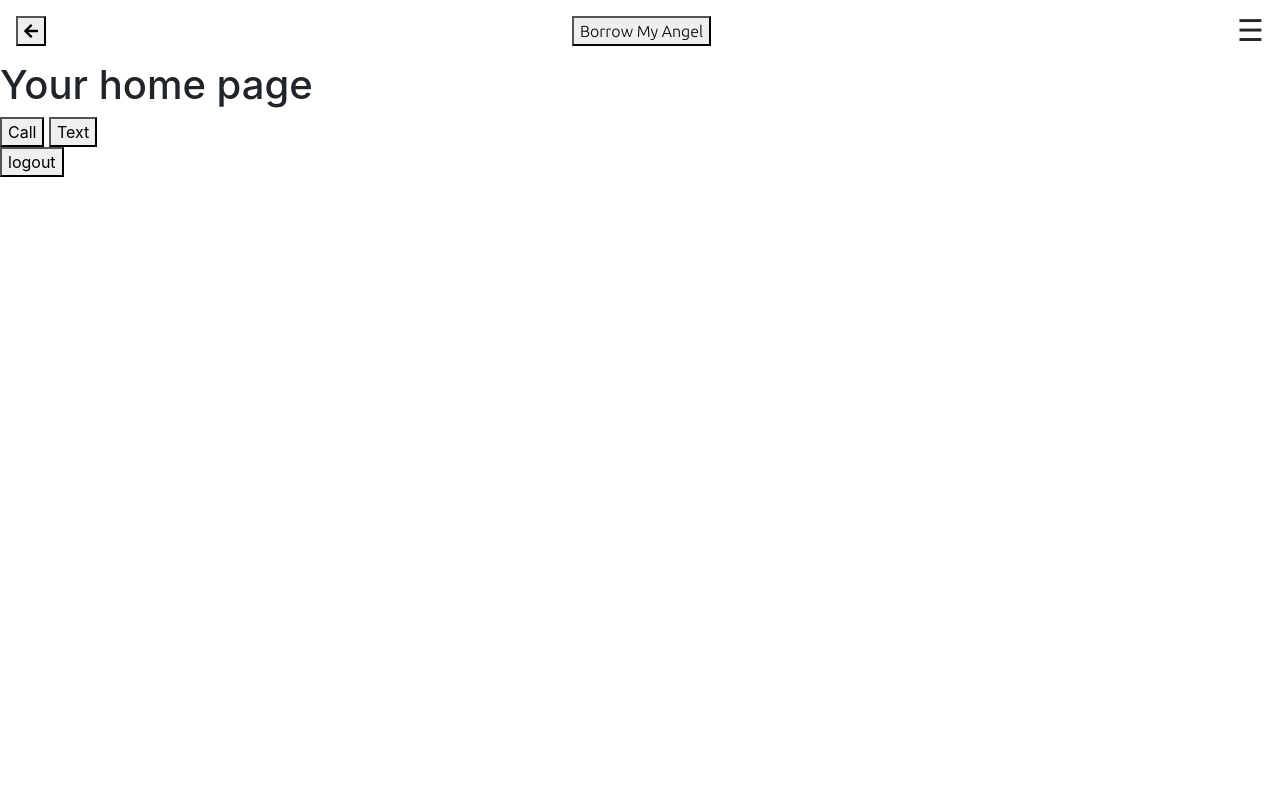
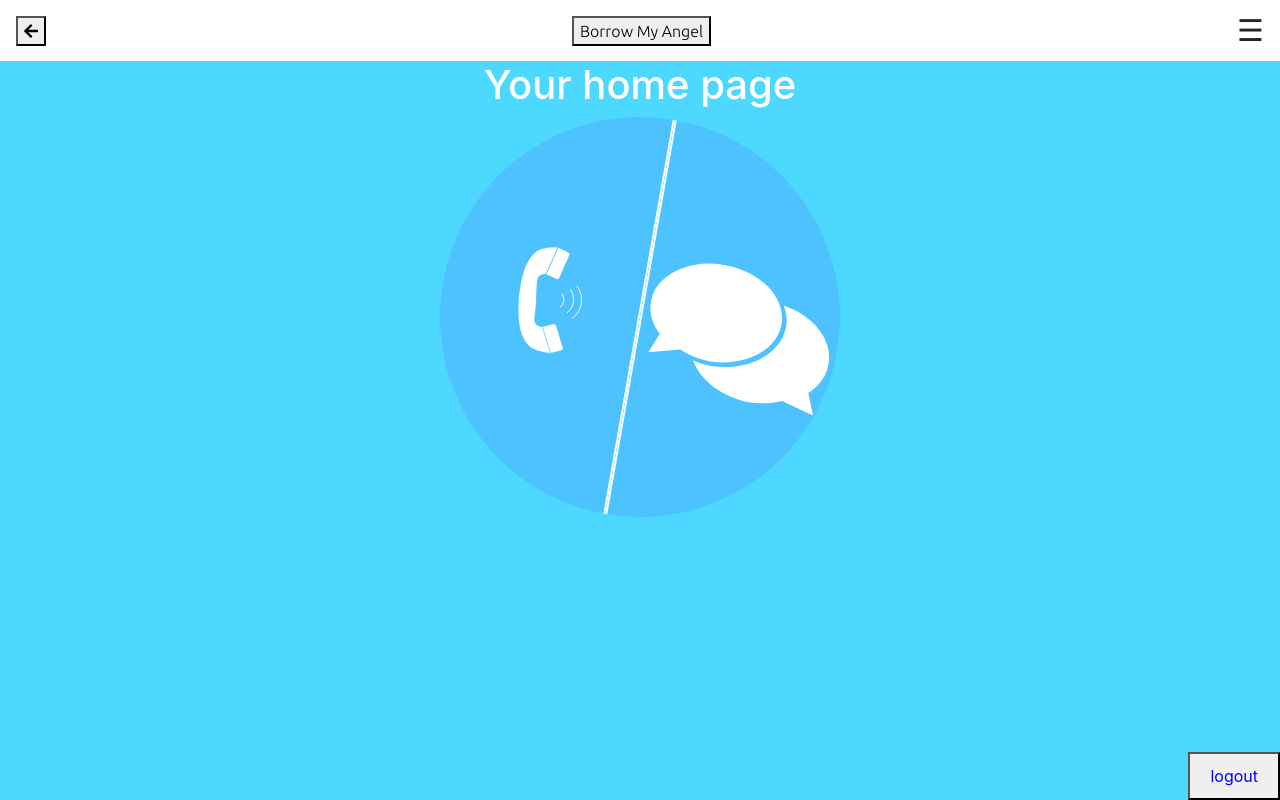
Before and after one commit to benwalley/newTurkey, a PHP site: page /user/index.php in a window 1280 px wide. Run offline with PHP 8.4, Linux system fonts and the light colour scheme; some libraries are stand-ins or nearby versions.

Commit message:
add dashboard and use icons we created

```diff
--- a/css/main.css
+++ b/css/main.css
@@ -91,66 +91,12 @@ button:focus{
 }
 
 .textIcon {
-	width:65%;
+	width: 78%;
+    margin-top: -30px;
+
 }
 
 .phoneIcon {
 	height:65%;
 	margin-left:-25px;
 }
-.availability{
-	border-radius: 50%;
-	margin: auto;
-	height: 125px;
-	width: 125px;
-	color: white;
-	-webkit-transition-duration: 0.4s;
-	transition-duration: 0.4s;
-	background-color: white;
-    color: black;
-
-}
-.availability:hover{
-
-	background-color: #dcbacb;
-    color: white;
-}
-
-
-@media screen and (min-width:768px){
-		.availabilityContainer{
-		display: grid;
-		width:100vd;
-		grid-template-columns: 1fr 1fr 1fr;
-		margin:0 auto;
-	}
-}
-@media screen and (max-width:768px){
-		.availabilityContainer{
-		display: grid;
-		width:100vd;
-		grid-template-columns:1fr;
-		margin:0 auto;
-	}
-}
-
-
-#angelLinks{
-	padding-top:5%;
-	text-align:center;
-	margin: auto;
-}
-#angelLinks a{
-	padding: 2%;
-	border-radius:5%;
-	background-color:white;
-	color:black;
-	text-decoration: none;
-}
-#angelLinks a:hover{
-	#angelLinks a{
-	padding: 2%;
-	border-radius:5%;
-	color:black;
-	text-decoration: none;
-}
--- a/index.php
+++ b/index.php
@@ -11,8 +11,8 @@
 	<div class = "mainWrapper">
 		<div class = "homeInstructions">Talk with an Angel</div>
 		<div class = "talkTextButtons">
-			<button class = "talkTextButton talkButton" onclick ="disclaimer()"><i class="fas fa-phone"></i></button>
-			<button class = "talkTextButton textButton" onclick ="disclaimer()"a href="https://sample.sendbird.com/basic/" ><i class="fas fa-comments"></i></button>
+			<button class = "talkTextButton talkButton" onclick ="disclaimer()"><img class = "phoneIcon" src="/assets/icons/white_phone.svg"></button>
+			<button class = "talkTextButton textButton" onclick ="disclaimer()"a href="https://sample.sendbird.com/basic/" ><img class = "textIcon" src="/assets/icons/MultichatBubbles.svg"></button>
     </div>
     <div class = "homeInstructions">Or</div>
           <div class = "mainButton login">
--- /dev/null
+++ b/user/css/main.css
@@ -0,0 +1,62 @@
+ .mainContainer {
+ 	background:blue;
+
+ }
+
+ .pageTitle {
+ 	text-align:center;
+ 	color:white;
+ }
+
+ body {
+ 	background:#4dd9ff;
+ }
+
+
+.talkButton {
+	border-top-left-radius:500px;
+	border-bottom-left-radius:500px;
+	border:none;
+	border-right:2px solid white;
+}
+
+.textButton{
+	border-top-right-radius:500px;
+	border-bottom-right-radius:500px;
+	border:none;
+	border-left: 2px solid white;
+}
+
+.talkTextButton {
+	height:100%;
+	width:50%;
+	background:#4dc2ff;
+	float:left;
+	font-size:5em;
+	color:white;
+}
+
+.talkTextButton:hover {
+	box-shadow:1px 7px 30px grey;
+}
+
+button:focus{
+	outline:none;
+}
+
+.talkTextButtons {
+	height:70vw;
+	width:70vw;
+	margin:0 auto;
+	max-width:400px;
+	max-height:400px;
+	transform:rotate(10deg);
+}
+
+.logout {
+	color:blue;
+	position:absolute;
+	bottom:0;
+	right:0;
+	padding:10px 20px;
+}
--- a/user/index.php
+++ b/user/index.php
@@ -1,4 +1,4 @@
-<!DOCTYPE html>
+ <!DOCTYPE html>
 <html>
 <head>
 
@@ -9,13 +9,16 @@
 
 	<link rel="stylesheet" type="text/css" href="/user/css/main.css">
 
-	<div>
-		<h1>Your home page</h1>
-		<button>Call</button>
-		<button>Text</button>
+	<div class = "mainContaier">
+		<h1 class = "pageTitle">Your home page</h1>
+		<div class = "talkTextButtons">
+			<button class = "talkTextButton talkButton" onclick ="disclaimer()"><img class = "phoneIcon" src="/assets/icons/white_phone.svg"></button>
+			<button class = "talkTextButton textButton" onclick ="disclaimer()"a href="https://sample.sendbird.com/basic/" ><img class = "textIcon" src="/assets/icons/MultichatBubbles.svg"></button>
+    	</div>
+
 	</div>
 
-	<button onclick="handleLogout()">logout</button>
+	<button class = "logout" onclick="handleLogout()">logout</button>
 
 	<script type="text/javascript" src = "/user/js/main.js"></script>
 
```
